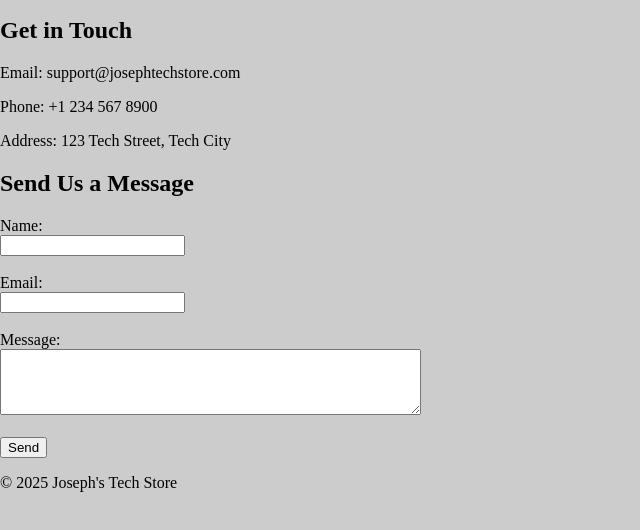
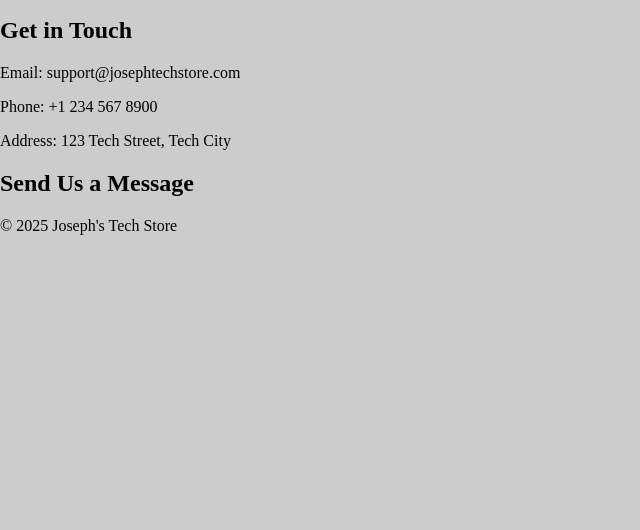
Before and after one commit to Jayyy473/Web-Design, a plain HTML site: page Web Design/Schoolwork/Basic Multi-Page Website (Group Activity)/Contact.html in a window 1280 px wide. Shown: the part 144-674 px from the top of the page, without its empty margins (0-640 px from the left). Drawn offline with Linux system fonts and the light colour scheme; files that its build step writes are made by us from their sources.

Commit message:
Update Contact.html

```diff
--- a/Web Design/Schoolwork/Basic Multi-Page Website (Group Activity)/Contact.html
+++ b/Web Design/Schoolwork/Basic Multi-Page Website (Group Activity)/Contact.html
@@ -29,18 +29,6 @@
 
         <section>
             <h2>Send Us a Message</h2>
-            <form>
-                <label for="name">Name:</label><br>
-                <input type="text" id="name" name="name"><br><br>
-
-                <label for="email">Email:</label><br>
-                <input type="email" id="email" name="email"><br><br>
-
-                <label for="message">Message:</label><br>
-                <textarea id="message" name="message" rows="4" cols="50"></textarea><br><br>
-
-                <input type="submit" value="Send">
-            </form>
         </section>
     </main>
 
```
